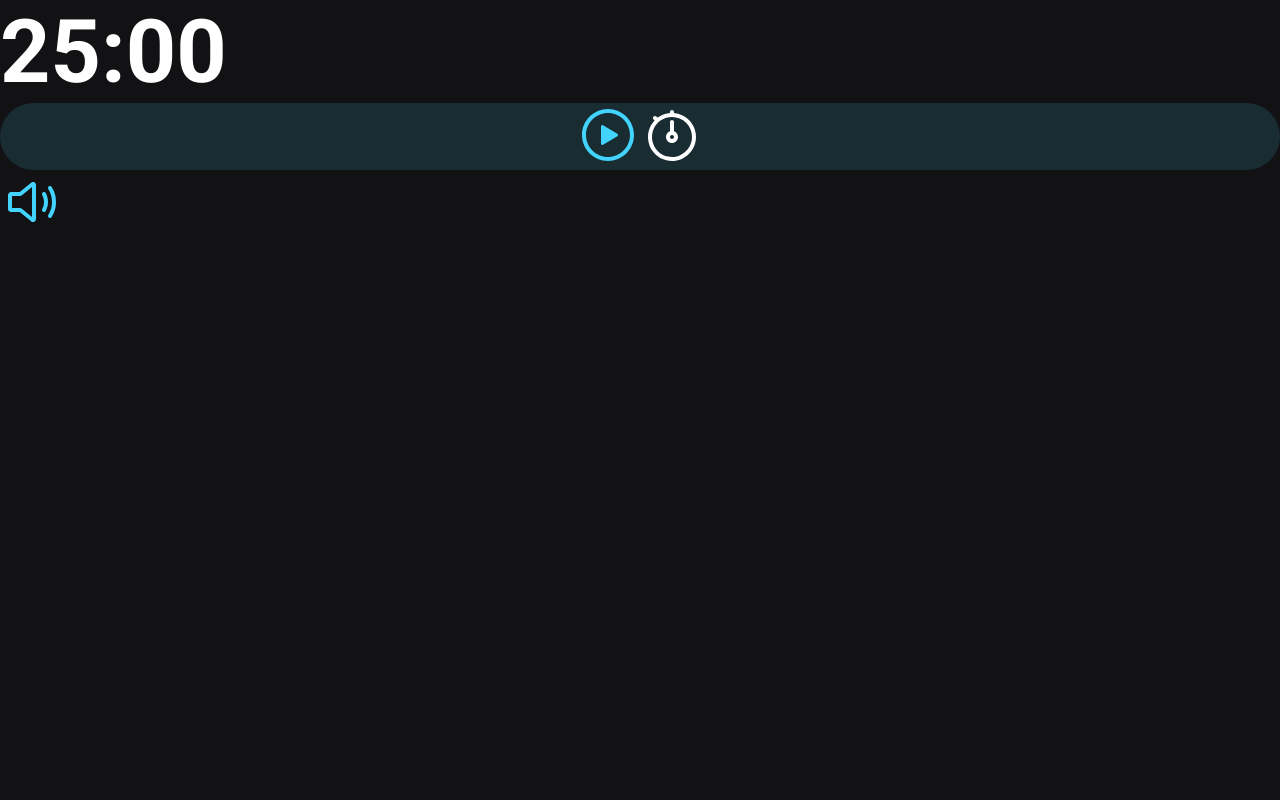
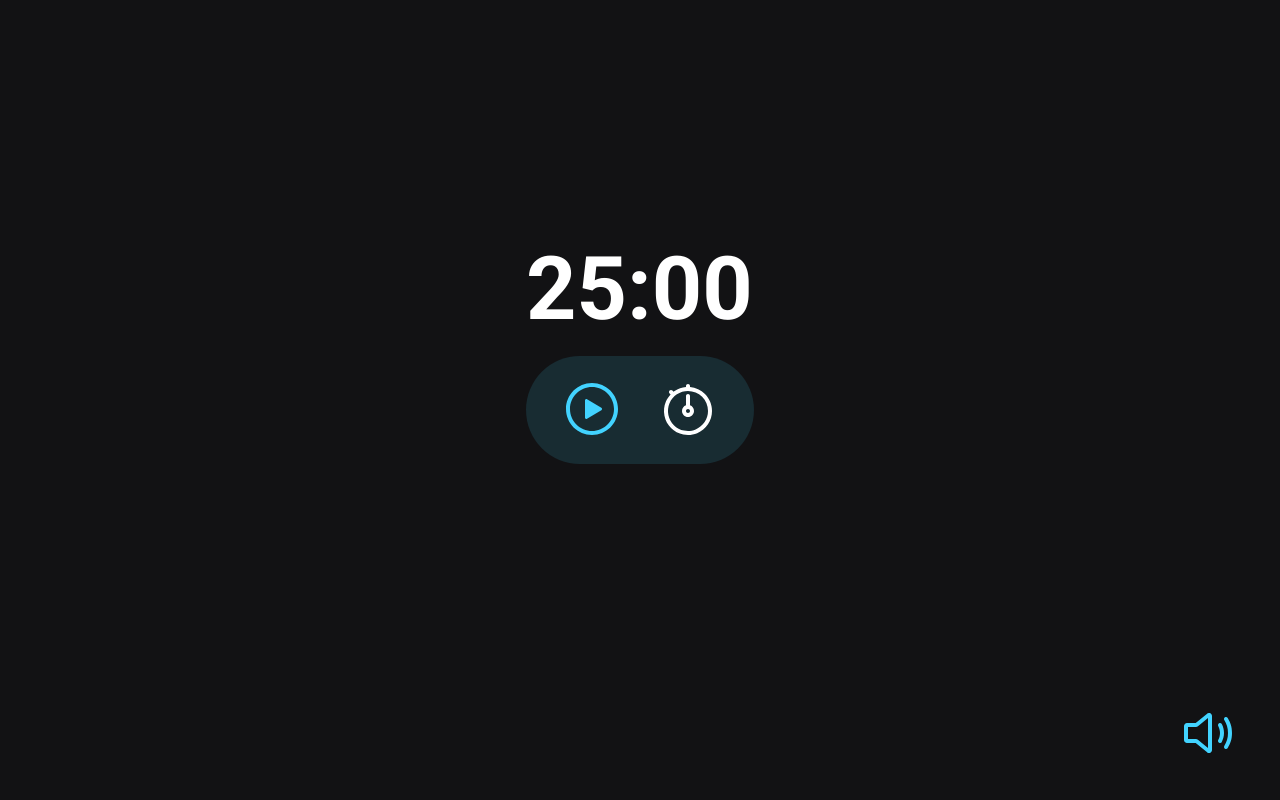
Before and after one commit to felipesurfe/focustimer, a plain HTML site: page index.html in a window 1280 px wide. Drawn offline with Linux system fonts and the light colour scheme.

Commit message:
add style

```diff
--- a/style.css
+++ b/style.css
@@ -21,6 +21,9 @@ body {
   color: var(--text-color);
 
   font-family: 'Roboto', sans-serif;
+
+  display: grid;
+  min-height: 100vh;
 }
 
 button {
@@ -40,10 +43,21 @@ button {
   fill: var(--primary-color);
 }
 
+button svg {
+  width: clamp(3.2rem, 2rem + 12vw, 6.4rem);
+}
+
+main {
+  align-self: end;
+  justify-self: center;
+}
+
+
 #timer {
-  font-size: 8.8rem;
+  font-size: clamp(4rem, 4rem + 10vw, 8.8rem);
 
   display: flex;
+  margin-bottom: 1.6rem;
 }
 
 #controls {
@@ -51,6 +65,17 @@ button {
   display: flex;
   align-items: center;
   justify-content: center;
+  gap: 3.2rem;
 
   border-radius: 9999px;
+
+  width: clamp(10rem, 10rem + 30vw, 22.8rem);
+  height: clamp(8rem, 5rem + 10vw, 10.8rem);
 }
+
+footer {
+  align-self: end;
+  justify-self: end;
+
+  padding: 0 4rem 3.2rem 0;
+}
```
